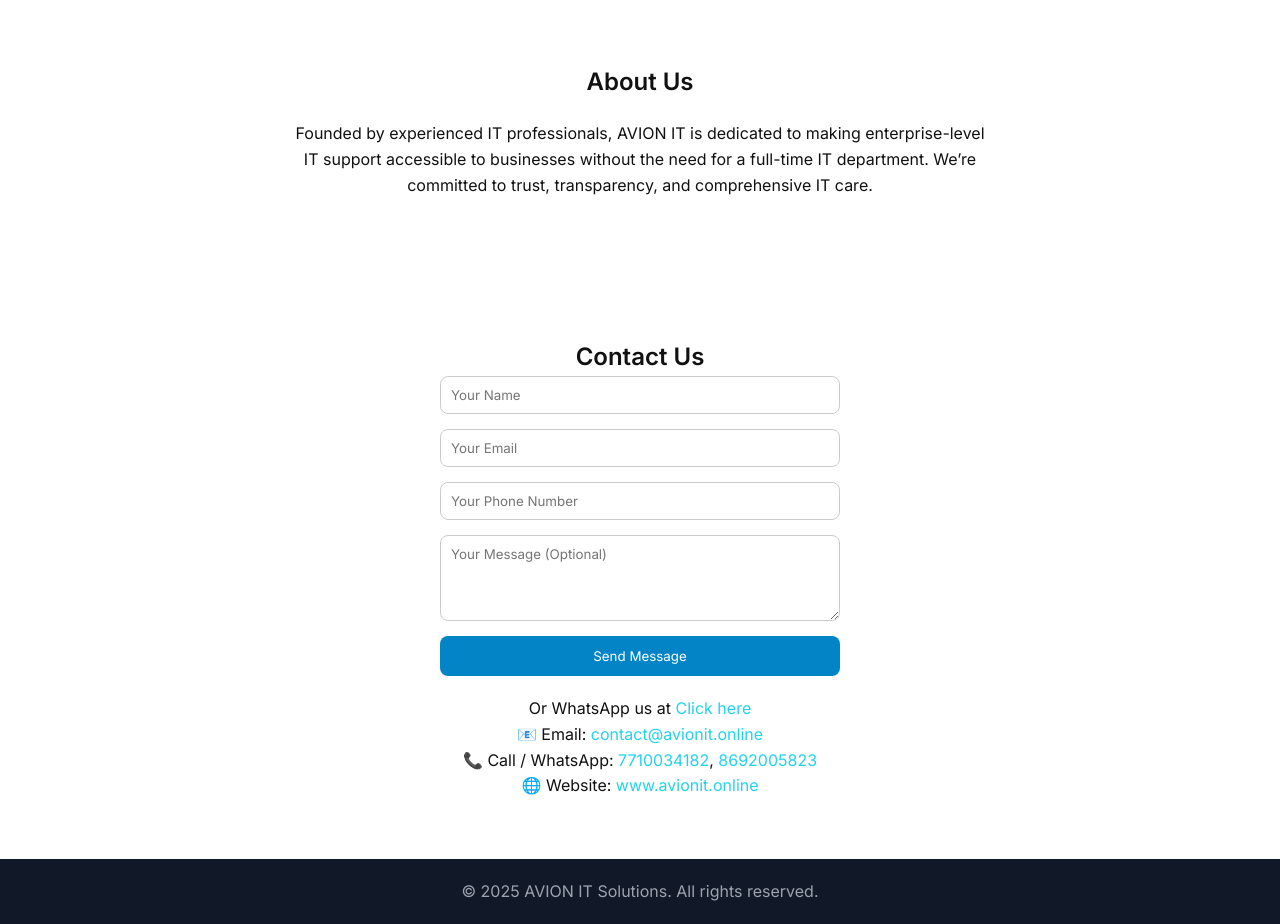
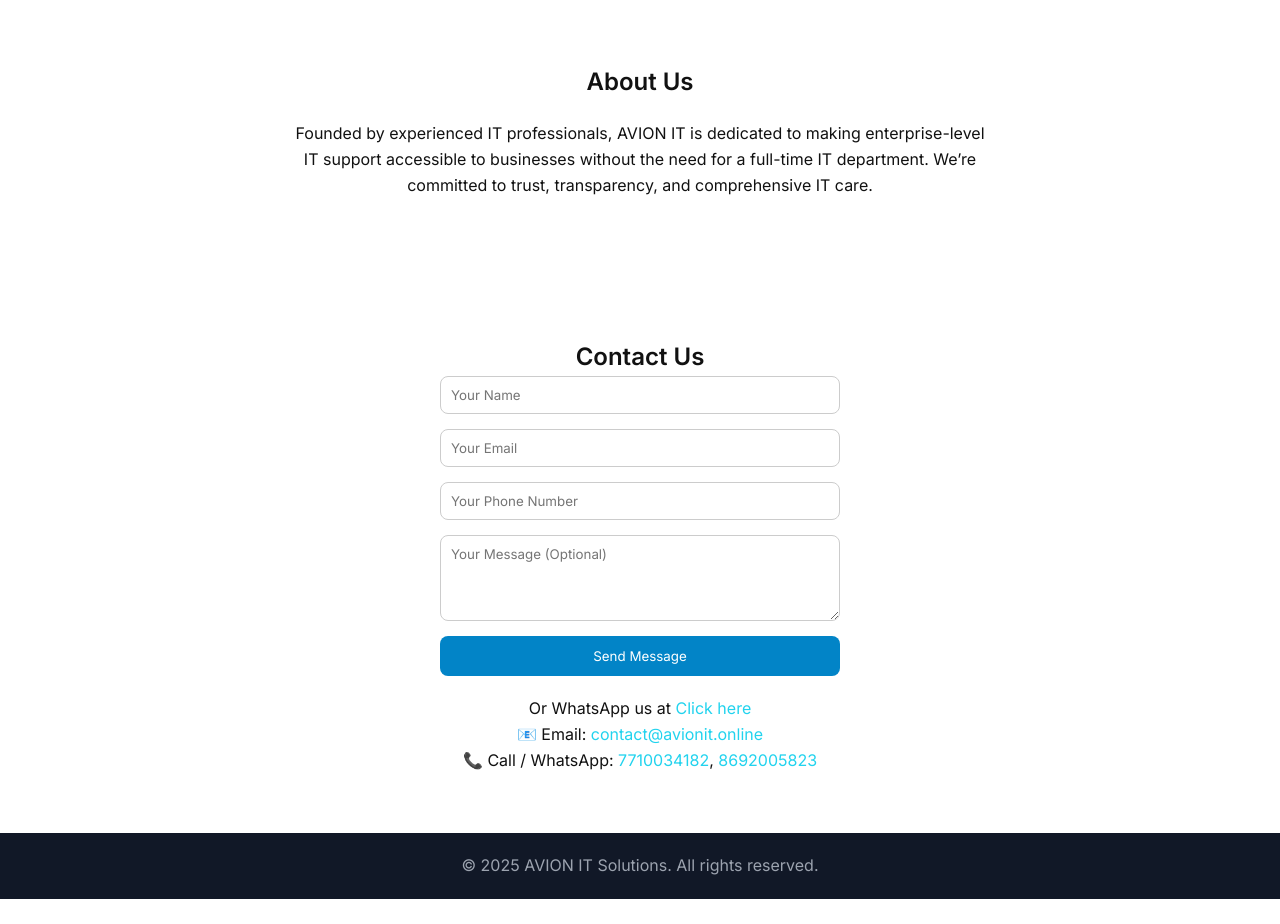
Before and after one commit to AvionIT/avionit.github.io, a plain HTML site: page index.html in a window 1280 px wide. Shown: the part 1267-2191 px from the top of the page. After the commit the page ends 2166 px from the top, so only its background shows below. Drawn offline with Linux system fonts and the light colour scheme.

Commit message:
Update index.html

```diff
--- a/index.html
+++ b/index.html
@@ -98,11 +98,12 @@
       <button type="submit">Send Message</button>
     </form>
     <p style="margin-top: 20px;">Or WhatsApp us at <a href="https://wa.me/918692005823">Click here</a></p>
+
     <div class="text-lg text-gray-700 dark:text-gray-200 space-y-2">
     <p>📧 Email: <a href="mailto:contact@avionit.online" class="text-blue-600 hover:underline">contact@avionit.online</a></p>
     <p>📞 Call / WhatsApp: <a href="tel:+917710034182" class="hover:underline">7710034182</a>, <a href="tel:+918692005823" class="hover:underline">8692005823</a></p>
-    <p>🌐 Website: <a href="https://www.avionit.online" class="text-blue-600 hover:underline">www.avionit.online</a></p>
   </div>
+
   </section>
 
   <footer>
```
